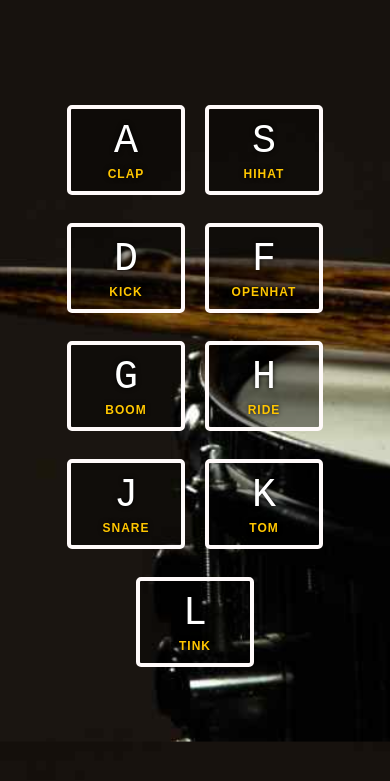
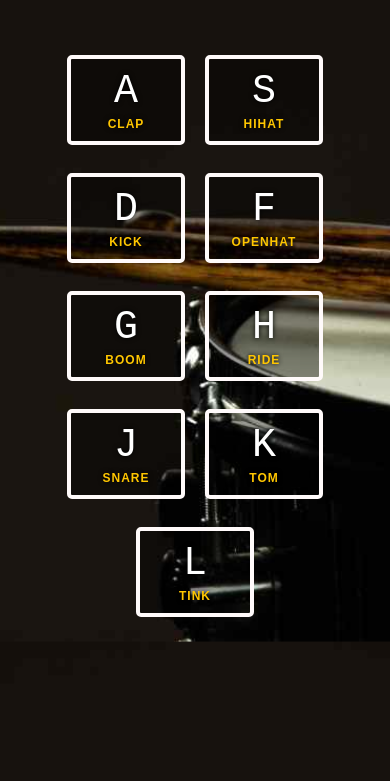
Before and after one commit to Savics407/JavaScript-Drum-Kit, a plain HTML site: page index.html in a window 390 px wide. Shown: the part 59-840 px from the top of the page. Drawn offline with Linux system fonts and the light colour scheme.

Commit message:
Second Commit

```diff
--- a/style.css
+++ b/style.css
@@ -70,6 +70,6 @@ kbd {
     align-items: center;
     justify-content: center;
     /* border: 1px solid wheat; */
-    margin: 60px auto;
+    margin: 10px auto;
   }
 }
```
